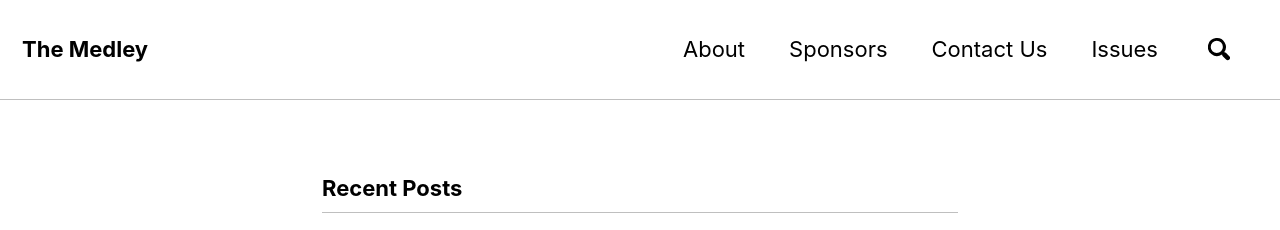
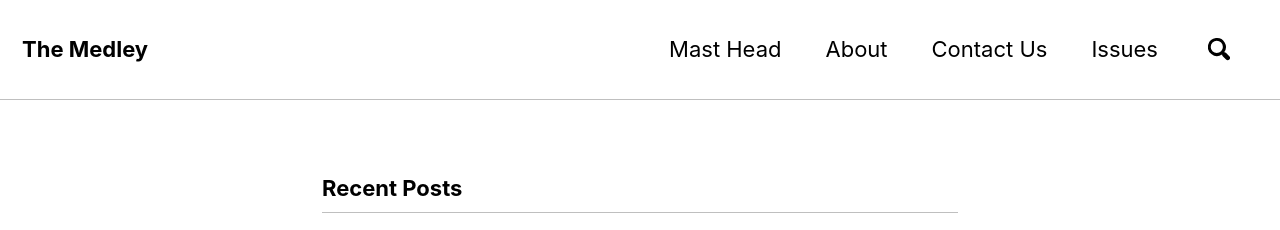
Before and after one commit to TheMedley/TheMedley.github.io, a Jekyll site: the page built from index.html, in a window 1280 px wide. Shown: the top 230 px of the page. Built offline with Jekyll 4.4.1, drawn with Linux system fonts in a browser that asks for light colours; nearby versions of some CDN libraries; some web fonts are replaced; the list of posts is cut into pages by our own code.

Commit message:
Update from Forestry.io - Updated _data/navigation.yml

```diff
--- a/_data/navigation.yml
+++ b/_data/navigation.yml
@@ -1,11 +1,10 @@
 ---
 main:
+- title: Mast Head
+  url: "/mast_head/"
 - title: About
   url: "/about/"
-- title: Sponsors
-  url: "/sponsors/"
 - title: Contact Us
   url: "/contact/"
 - title: Issues
   url: "/issues/"
----
```
